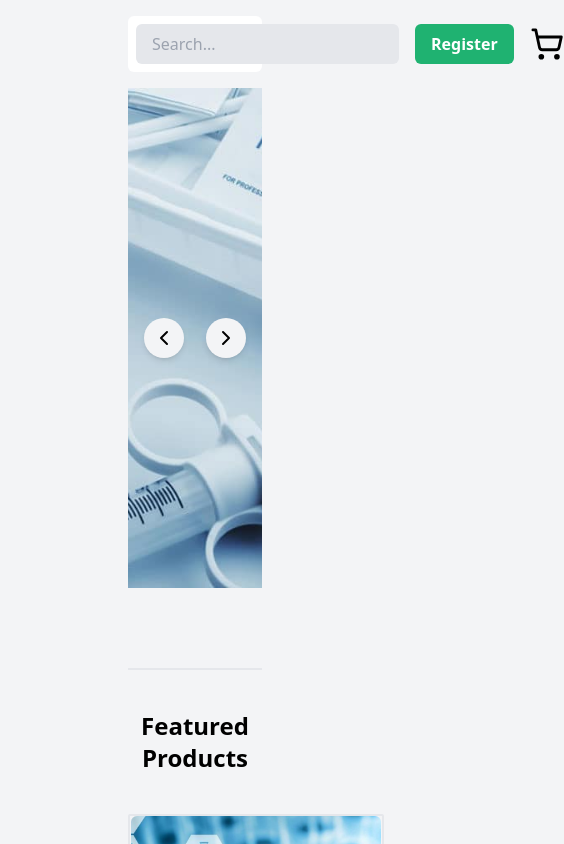
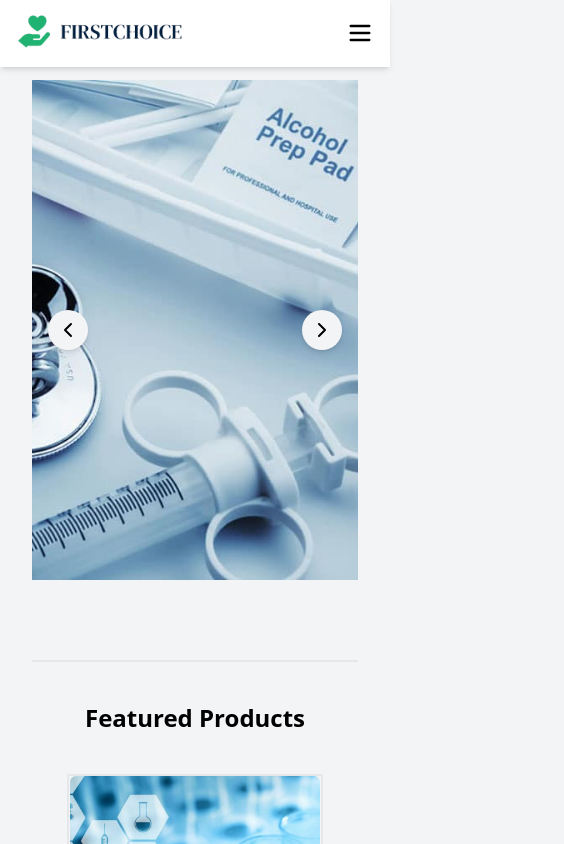
Before and after one commit to RAJ-Git18/pharmalife, a Next.js app: page / in a window 390 px wide. Shown: the top 844 px of the page, 564 px wide, since content can reach past the window. Built offline with nearby package versions, Linux system fonts and the light colour scheme.

Commit message:
responsive landing page

```diff
--- a/app/page.tsx
+++ b/app/page.tsx
@@ -14,7 +14,7 @@ const card_images : string[] = [
 
 export default function Home() {
   return (
-    <div className="mx-32 ">
+    <div className="md:mx-32 mx-8 mt-20">
       <div className="slider">
         <Slider />
       </div>
--- a/components/Navbar.tsx
+++ b/components/Navbar.tsx
@@ -2,55 +2,85 @@
 
 import Link from 'next/link';
 import Image from 'next/image';
-import { ShoppingCart } from "lucide-react"
+import { ShoppingCart, Menu } from "lucide-react";
+import { useState } from 'react';
 import useCartStore from '@/store/userCartStore';
 
-
 export default function Navbar() {
-
-  const {cartCount, addToCart} = useCartStore()
+  const { cartCount } = useCartStore();
+  const [menuOpen, setMenuOpen] = useState(false);
 
   return (
-    <nav className="mx-32 bg-white p-2 my-4 rounded-md flex items-center justify-between ">
+    <>
+      {/* Navbar */}
+      <nav className="fixed top-0 left-0 w-full bg-white shadow-md z-50">
+        <div className="max-w-[1200px] w-full px-4 md:px-32 flex items-center justify-between py-3 mx-auto">
 
+          {/* Logo */}
           <Link href="/">
             <Image
               src="/images/logo/pharmalogo.png"
               alt="Pharma Logo"
               width={170}
               height={10}
-
             />
           </Link>
-      <div className="hidden md:flex space-x-4 gap-8">
+
+          {/* Desktop Links */}
+          <div className="hidden md:flex space-x-8">
             <Link href="/" className="text-black font-semibold hover:text-gray-400">Home</Link>
             <Link href="/about" className="text-black font-semibold hover:text-gray-400">About</Link>
             <Link href="/shop" className="text-black font-semibold hover:text-gray-400">Shop</Link>
             <Link href="/contact" className="text-black font-semibold hover:text-gray-400">Contact</Link>
           </div>
 
-
-      <div className="flex items-center space-x-4">
+          {/* Right Section (Search, Register, Cart) */}
+          <div className="hidden md:flex items-center space-x-4">
             <input
               type="text"
               placeholder="Search..."
-          className="px-4 py-2 rounded-md bg-gray-200 text-white"
+              className="px-4 py-2 rounded-md bg-gray-200 text-black"
             />
             <Link href="/register" className="text-white font-semibold bg-[#1FB271] px-4 py-2 rounded-md hover:bg-green-700">
               Register
             </Link>
-        <Link href="/cart" className="text-green">
-          <ShoppingCart size={34} />
-          {
-            cartCount > 0 && (
-              <span className='bg-red-500 rounded-full px-2 relative bottom-10 left-5'>{cartCount}</span>
-            )
-          }
+            <Link href="/cart" className="relative">
+              <ShoppingCart size={34} className="text-green" />
+              {cartCount > 0 && (
+                <span className="bg-red-500 text-white text-xs font-bold rounded-full w-5 h-5 flex items-center justify-center absolute -top-2 -right-2">
+                  {cartCount}
+                </span>
+              )}
             </Link>
           </div>
 
+          {/* Mobile Menu Button */}
+          <button className="md:hidden" onClick={() => setMenuOpen(!menuOpen)}>
+            <Menu size={28} />
+          </button>
+        </div>
 
+        {/* Mobile Menu */}
+        {menuOpen && (
+          <div className="absolute top-[64px] left-0 w-full bg-white shadow-md flex flex-col items-center py-4 space-y-4 md:hidden">
+            <Link href="/" className="text-black font-semibold hover:text-gray-400">Home</Link>
+            <Link href="/about" className="text-black font-semibold hover:text-gray-400">About</Link>
+            <Link href="/shop" className="text-black font-semibold hover:text-gray-400">Shop</Link>
+            <Link href="/contact" className="text-black font-semibold hover:text-gray-400">Contact</Link>
+            <input
+              type="text"
+              placeholder="Search..."
+              className="px-4 py-2 rounded-md bg-gray-200 text-black w-3/4"
+            />
+            <Link href="/register" className="text-white font-semibold bg-[#1FB271] px-4 py-2 rounded-md hover:bg-green-700">
+              Register
+            </Link>
+          </div>
+        )}
+      </nav>
 
-    </nav>
-  )
+      {/* Prevent Content Overlap */}
+      <div className="mt-[64px]"></div>
+    </>
+  );
 }
```
Lines whose indentation alone changed are shown as unchanged.
